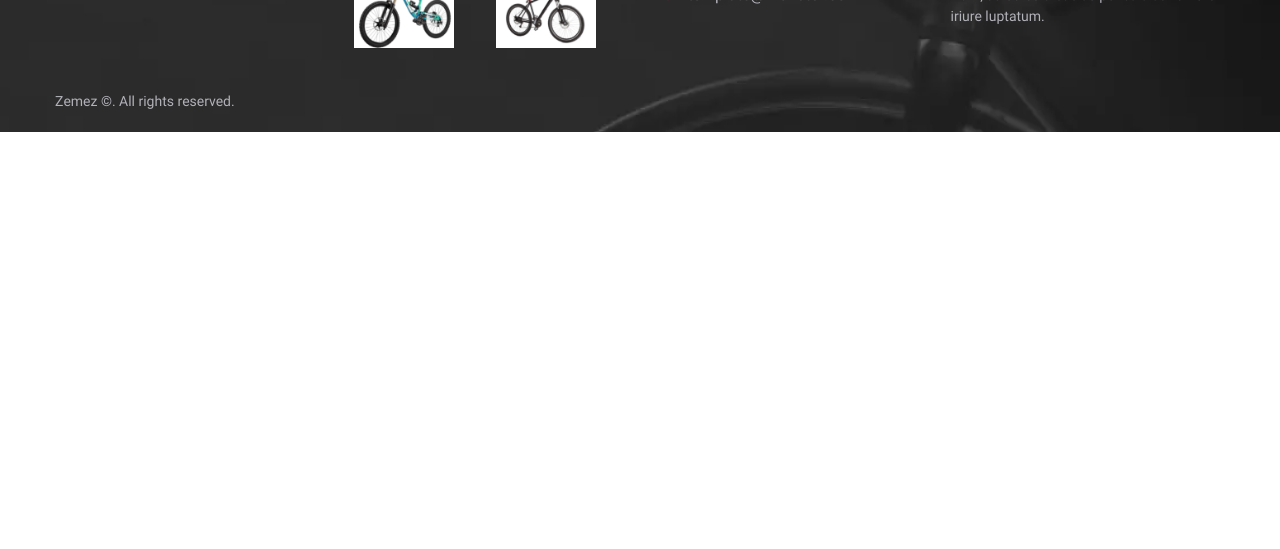
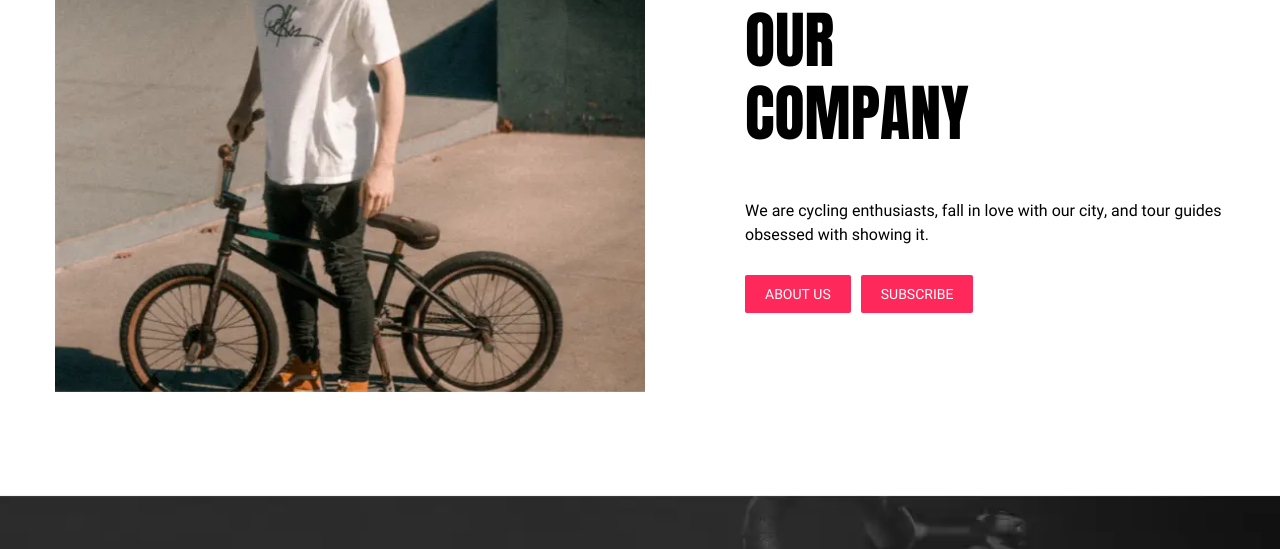
Before and after one commit to chertenok001/rent, a website: page app/index.html in a window 1280 px wide. Shown: the part 1035-1584 px from the top of the page. Before the commit the page ends 1167 px from the top, so only its background shows below. Drawn offline with Linux system fonts and the light colour scheme.

Commit message:
added section about

```diff
--- a/app/index.html
+++ b/app/index.html
@@ -111,6 +111,34 @@
   </div>
 </section>
 
+  <section class="about section">
+  <div class="container">
+
+    <div class="about__box">
+      <img class="about__img" src="images/about-bg.webp" width="590" height="530" alt="bike and man" loading="lazy">
+      <span class="sr-only">img bike</span>
+
+      <div class="about__content">
+        <h2 class="about__title title title-black">about <br>
+          our <br>
+          company</h2>
+
+        <p class="about__text">We are cycling enthusiasts, fall in love with our city, and tour guides obsessed with
+          showing it.</p>
+
+        <div class="about__buttons-group">
+          <button class="about__btn anm-btn" type="submit">about us</button>
+
+          <a class="about__link anm-btn" href="#" target="_blank" rel="noopener noreferrer">subscribe
+          </a>
+        </div>
+      </div>
+
+
+
+    </div>
+  </div>
+</section>
 </main>
 
 <footer class="footer">
--- a/app/scss/_global.scss
+++ b/app/scss/_global.scss
@@ -30,6 +30,10 @@ body {
   overflow: hidden;
 }
 
+.section {
+  padding: 100px 0;
+}
+
 .anm-btn {
   padding: 12px 20px;
   background-color: $pink;
@@ -39,6 +43,7 @@ body {
   text-transform: uppercase;
   white-space: nowrap;
   line-height: 1;
+  border-radius: 2px;
 }
 
 .title {
--- /dev/null
+++ b/app/scss/page-home/_about.scss
@@ -0,0 +1,32 @@
+.about {
+
+  &__box {
+    display: flex;
+
+  }
+
+  &__img:not(:last-child) {
+    margin-right: 100px;
+  }
+
+  &__content {
+
+    padding-top: 40px;
+  }
+
+  &__buttons-group {
+    display: flex;
+  }
+
+  &__btn {
+    margin-right: 10px;
+  }
+
+  &__text {
+    margin-bottom: 28px;
+  }
+
+  &__link {
+    display: block;
+  }
+}
--- a/app/scss/style.scss
+++ b/app/scss/style.scss
@@ -12,4 +12,5 @@
 @import './components/social';
 @import './components/menu';
 @import './components/footer';
-@import './page-index/hero';
+@import './page-home/hero';
+@import './page-home/about';
```
Also changed, not shown: app/html/index.html (+2 -1 lines), app/html/page-home/_about.html (added, +28 -0 lines), app/css/style.min.css, app/html/page-home/_hero.html (renamed from app/html/page-index/_hero.html), app/images/about-bg.webp (added), app/images/src/about-bg.jpg (added), app/scss/page-home/_hero.scss (renamed from app/scss/page-index/_hero.scss).
